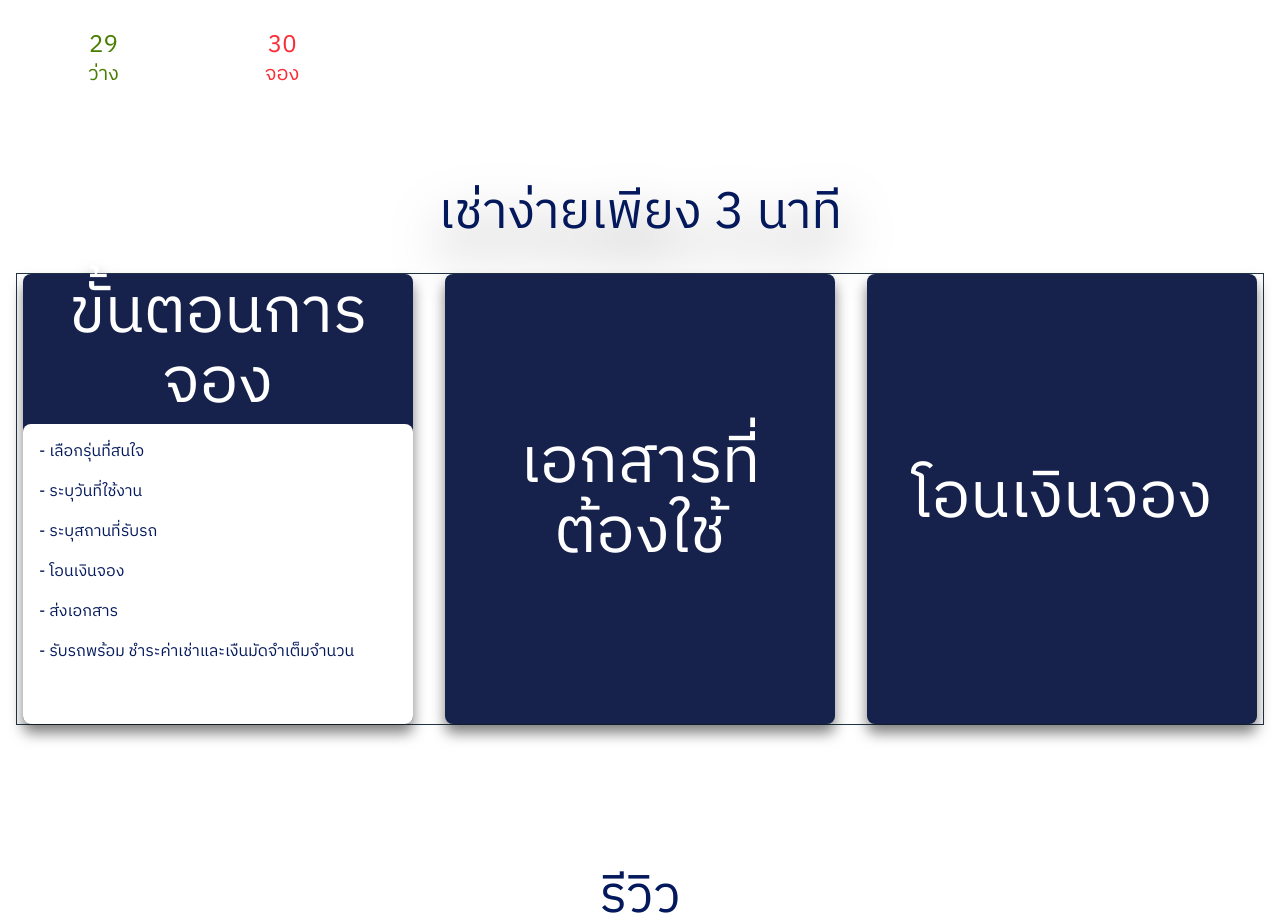
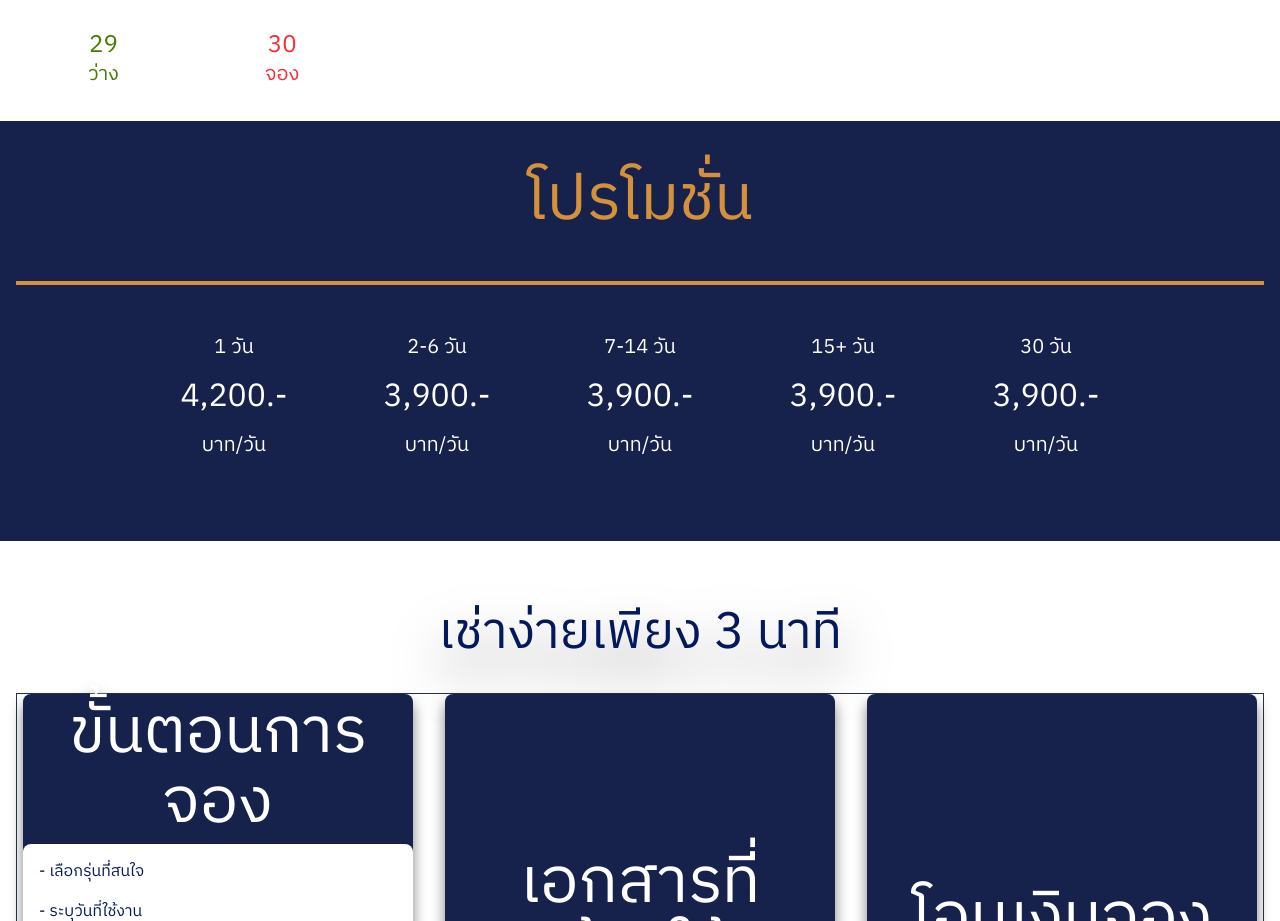
Before and after one commit to PathompongPA/car-rent, a React (Vite) app: page /#/ in a window 1280 px wide. Shown: the part 2260-3181 px from the top of the page. Built offline with nearby package versions, Linux system fonts and the light colour scheme.

Commit message:
create(promotion) : create promotion component

```diff
--- a/src/components/index.js
+++ b/src/components/index.js
@@ -4,6 +4,7 @@ import Footer from "./footer.component";
 import GalleryCar from "./gallery.component";
 import JourneyBooking from "./journeyBooking.component";
 import NavigationBar from "./navbar.component";
+import Promotion from "./promotion.component";
 import QAndAComponent from "./Q&A.component";
 import ResultCar from "./resultCar.component";
 import Review from "./review.component";
@@ -19,5 +20,6 @@ export {
     QAndAComponent,
     Footer,
     GalleryCar,
-    Calendar
+    Calendar,
+    Promotion
 }
--- /dev/null
+++ b/src/components/promotion.component.jsx
@@ -0,0 +1,26 @@
+import { useEffect, useState } from "react";
+import { mockup } from "../mockup";
+
+export default function Promotion() {
+    const [prices, setPrices] = useState([])
+    useEffect(() => {
+        const { offer } = mockup.car.all.list[0]
+        setPrices(offer)
+    }, [])
+
+    return (
+        <div className="promotion flex flex-col w-full lg:w-7xl text-description-1 font-black text-white bg-blue-2  px-4 py-8">
+            <div className="promotion__title *** border-b-4 pb-8 text-golden-1 text-title-1 text-center">โปรโมชั่น</div>
+            <div className="promotion_container-card *** flex flex-row flex-wrap items-center justify-center py-8 gap-16">
+                {prices && prices.map(({ title, price }) =>
+                    <div className="promotion__card*** flex flex-col  items-center p-4 gap-2.5" key={title}>
+                        <div className="text-description-3">{title} วัน</div>
+                        <div className="text-title-3">{price.toLocaleString()}.-</div>
+                        <div className="text-description-3"> บาท/วัน
+                        </div>
+                    </div>
+                )}
+            </div>
+        </div>
+    )
+};
--- a/src/pages/home.page.jsx
+++ b/src/pages/home.page.jsx
@@ -1,5 +1,5 @@
 import { Outlet } from "react-router"
-import { Calendar, Contact, Footer, GalleryCar, JourneyBooking, NavigationBar, QAndAComponent, ResultCar, Review, SearchCar } from "../components"
+import { Calendar, Contact, Footer, GalleryCar, JourneyBooking, NavigationBar, Promotion, QAndAComponent, ResultCar, Review, SearchCar } from "../components"
 
 export default function HomePage() {
     return (
@@ -8,6 +8,7 @@ export default function HomePage() {
             <SearchCar />
             <GalleryCar />
             <Calendar />
+            <Promotion />
             <Outlet />
             <JourneyBooking />
             <Review />
```
